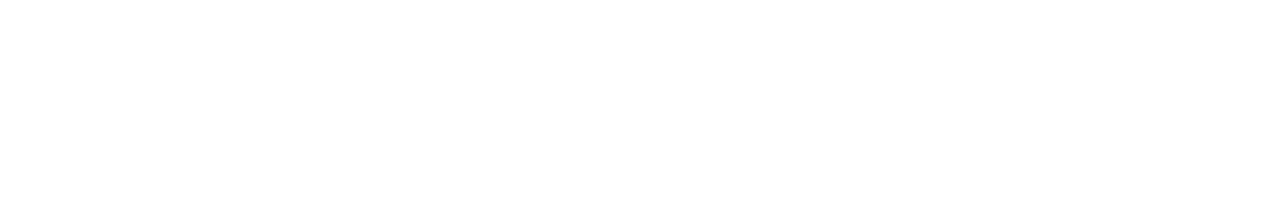
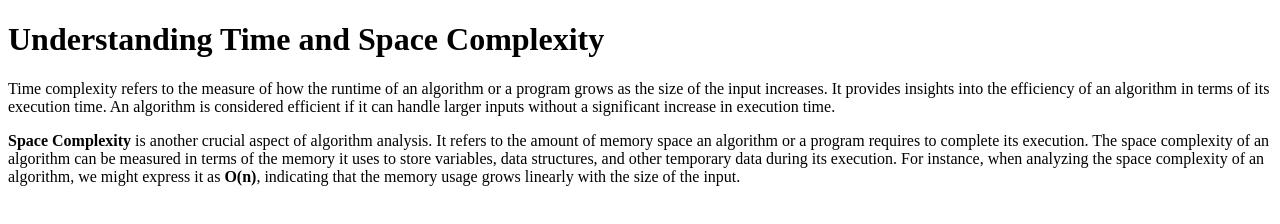
Before and after one commit to acciojob/time-and-space-complexity-atiks88, a website: page main.html in a window 1280 px wide. Drawn offline with Linux system fonts and the light colour scheme.

Commit message:
created a submission

```diff
--- a/main.html
+++ b/main.html
@@ -1,16 +1,14 @@
 <!DOCTYPE html>
+<html lang="en">
+<head>
+	<meta charset="UTF-8">
+	<meta name="viewport" content="width=device-width, initial-scale=1.0">
+	<title>Time and Space Complexity</title>
+</head>
+<body>
+	<h1>Understanding Time and Space Complexity</h1>
+	<p>Time complexity refers to the measure of how the runtime of an algorithm or a program grows as the size of the input increases. It provides insights into the efficiency of an algorithm in terms of its execution time. An algorithm is considered efficient if it can handle larger inputs without a significant increase in execution time.</p>
 
-<html>
-
-<head>
-	<link rel="stylesheet" href="styles.css">
-</head>
-
-<body>
-	<!-- the entire body must be written by student -->
-    <script type="text/javascript" src="./script.js">
-</script>
-
+	<p><b>Space Complexity</b> is another crucial aspect of algorithm analysis. It refers to the amount of memory space an algorithm or a program requires to complete its execution. The space complexity of an algorithm can be measured in terms of the memory it uses to store variables, data structures, and other temporary data during its execution. For instance, when analyzing the space complexity of an algorithm, we might express it as <b>O(n)</b>, indicating that the memory usage grows linearly with the size of the input.</p>
 </body>
-
 </html>
```
